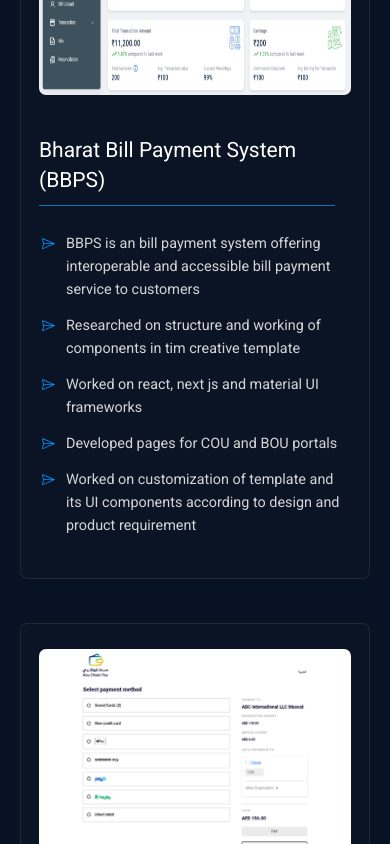
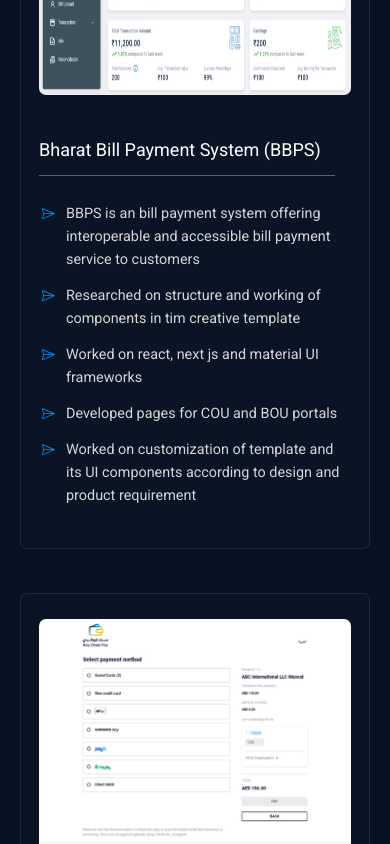
Before and after one commit to pratik1243/portfolio-app, a Next.js app: page / in a window 390 px wide. Shown: the part 4180-5024 px from the top of the page. Built offline with nearby package versions, Linux system fonts and the light colour scheme.

Commit message:
project sec changes 3 in portfolio

```diff
--- a/assets/style/main.css
+++ b/assets/style/main.css
@@ -1107,6 +1107,9 @@
   .introduction-sec .portfolio-image-sec {
     height: 325px;
   }
+  .project-sec .project-details-sec .project-details-card .project-description-sec .heade-txt {
+    font-size: 16px !important;
+  }
 }
 @media (max-width: 480px) {
   .work-sec,
@@ -1121,6 +1124,9 @@
   }
   .project-sec .project-details-sec .project-details-card {
     padding: 25px 18px;
+  }
+  .project-sec .project-details-sec .project-details-card .project-description-sec .heade-txt {
+    font-size: 18px;
   }
   .skills-section .skills-cards {
     padding: 26px 20px;
--- a/assets/style/main.scss
+++ b/assets/style/main.scss
@@ -816,6 +816,18 @@
       height: 325px;
     }
   }
+
+  .project-sec {
+    .project-details-sec {
+      .project-details-card {
+        .project-description-sec{
+          .heade-txt{
+            font-size: 16px !important;
+          }
+        }
+      }
+    }
+  }
 }
 
 @media (max-width: 480px) {
@@ -835,6 +847,12 @@
     .project-details-sec {
       .project-details-card {
         padding: 25px 18px;
+
+        .project-description-sec{
+          .heade-txt{
+            font-size: 18px;
+          }
+        }
       }
     }
   }
```
Also changed, not shown: 1 other file (tests, documents, lock files or other folders).
